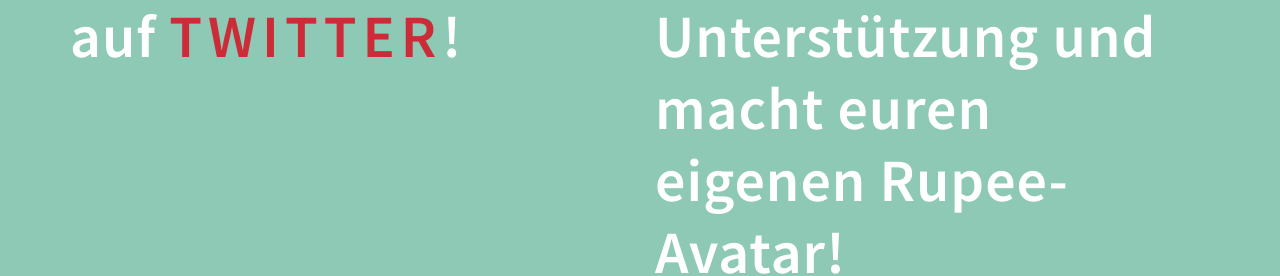
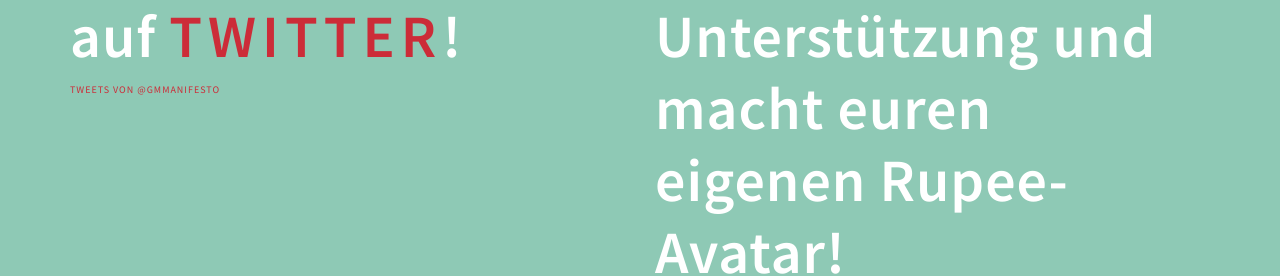
Before and after one commit to gamemakersmanifesto/gamemakersmanifesto.github.io, a Jekyll site: the page built from index.html, in a window 1280 px wide and 900 px high, scrolled down 3095 px. Shown: the part 498-774 px from the top of the window. Built offline with Jekyll 4.4.1, drawn with Linux system fonts in a browser that asks for light colours; nearby versions of some CDN libraries; comment, search, counter and statistics services are not loaded.

Commit message:
REFURBISH: Structure + Css

```diff
--- a/_layouts/manifest.html
+++ b/_layouts/manifest.html
@@ -159,6 +159,8 @@
                 <div class="vertical-center">
                     <div class="col-md-6">
                     <h2>Diskutiert mit uns auf <a href="http://twitter.com/gmmanifesto">twitter</a>!</h2>
+                        <a class="twitter-timeline"  href="https://twitter.com/gmmanifesto" data-widget-id="618920699743326209">Tweets von @gmmanifesto </a>
+                        <script>!function(d,s,id){var js,fjs=d.getElementsByTagName(s)[0],p=/^http:/.test(d.location)?'http':'https';if(!d.getElementById(id)){js=d.createElement(s);js.id=id;js.src=p+"://platform.twitter.com/widgets.js";fjs.parentNode.insertBefore(js,fjs);}}(document,"script","twitter-wjs");</script>
                     </div>
                     <div class="col-md-6">
                         <h2>Zeigt eure Unterstützung und macht euren eigenen Rupee-Avatar!</h2>
```
